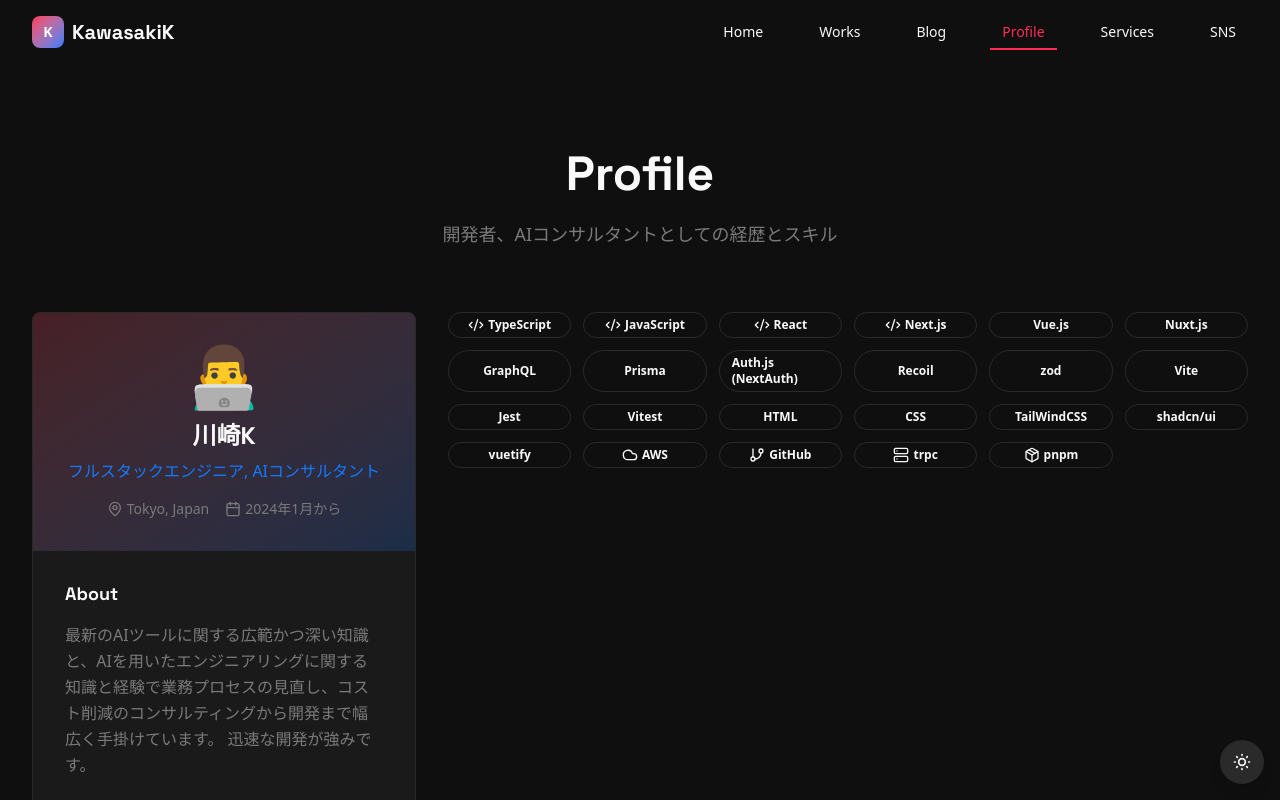
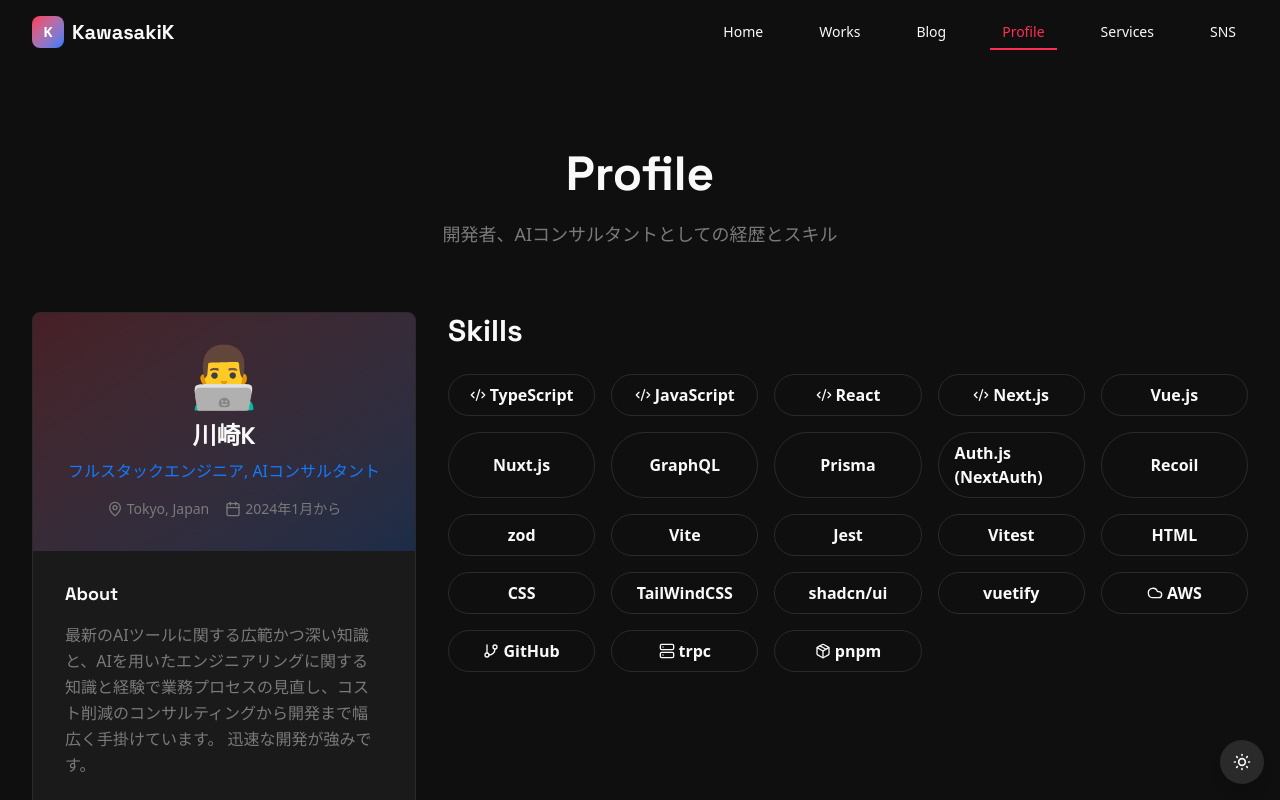
Before and after one commit to YU-Kawasaki-05/Portfolio, a Next.js app: page /profile in a window 1280 px wide. Shown: the top 800 px of the page. Built offline with nearby package versions, Linux system fonts and the light colour scheme; a web font is replaced by a local one.

Commit message:
tagのサイズ変更

```diff
--- a/src/components/skill-badge.tsx
+++ b/src/components/skill-badge.tsx
@@ -12,7 +12,7 @@
  */
 const SkillBadge: FC<SkillBadgeProps> = ({ skill }) => {
   return (
-    <Badge variant="outline" className="justify-center gap-1 w-full">
+    <Badge variant="outline" className="justify-center gap-1 w-full px-4 py-2 text-sm sm:text-base">
       {skill.icon && <span className="size-4">{skill.icon}</span>}
       {skill.name}
     </Badge>
--- a/src/components/skills-section.tsx
+++ b/src/components/skills-section.tsx
@@ -9,12 +9,12 @@
     <section aria-labelledby="skills-section-heading">
       <h2
         id="skills-section-heading"
-        className="sr-only"
+        className="text-2xl sm:text-3xl font-bold font-heading text-[#F9F9F9] mb-6"
       >
         Skills
       </h2>
-      <div className="grid gap-3"
-        style={{ gridTemplateColumns: 'repeat(auto-fit, minmax(120px, 1fr))' }}
+      <div className="grid gap-4"
+        style={{ gridTemplateColumns: 'repeat(auto-fit, minmax(140px, 1fr))' }}
       >
         {skills.map((skill) => (
           <SkillBadge key={skill.name} skill={skill} />
```
